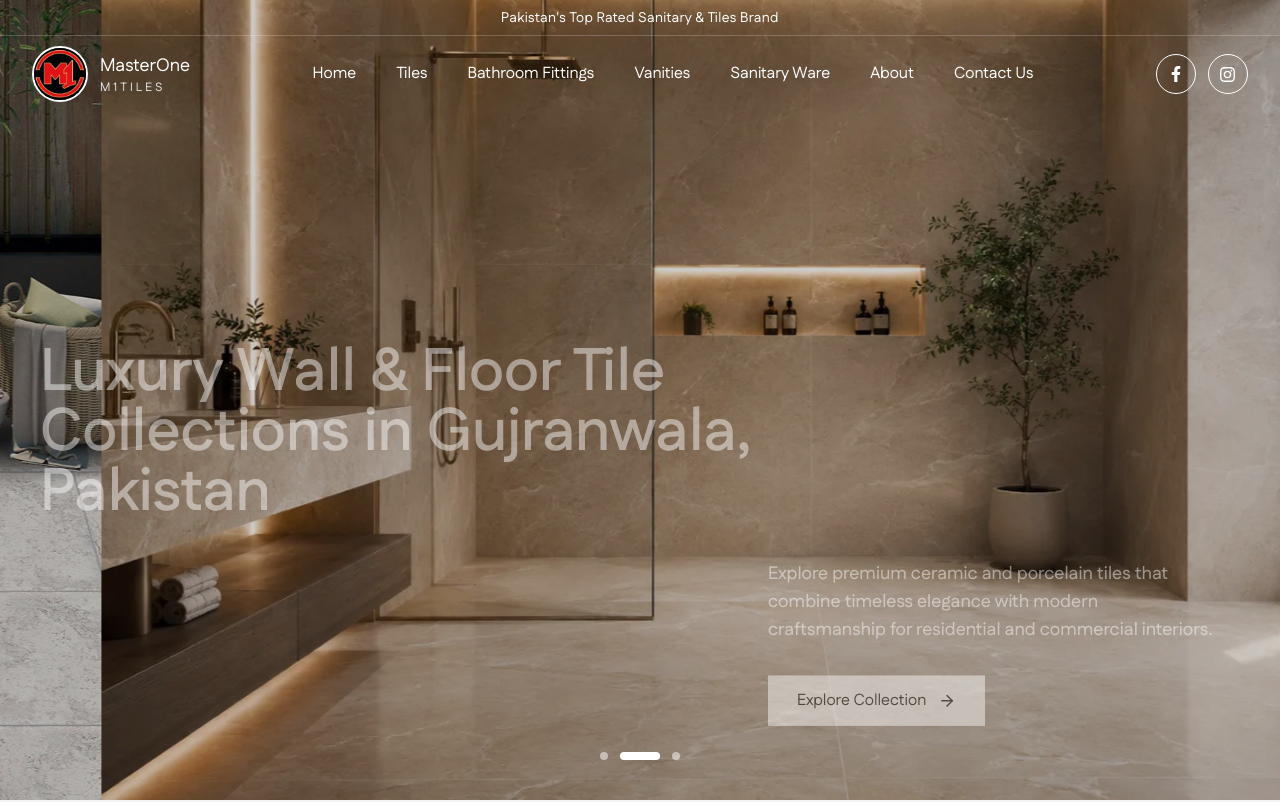
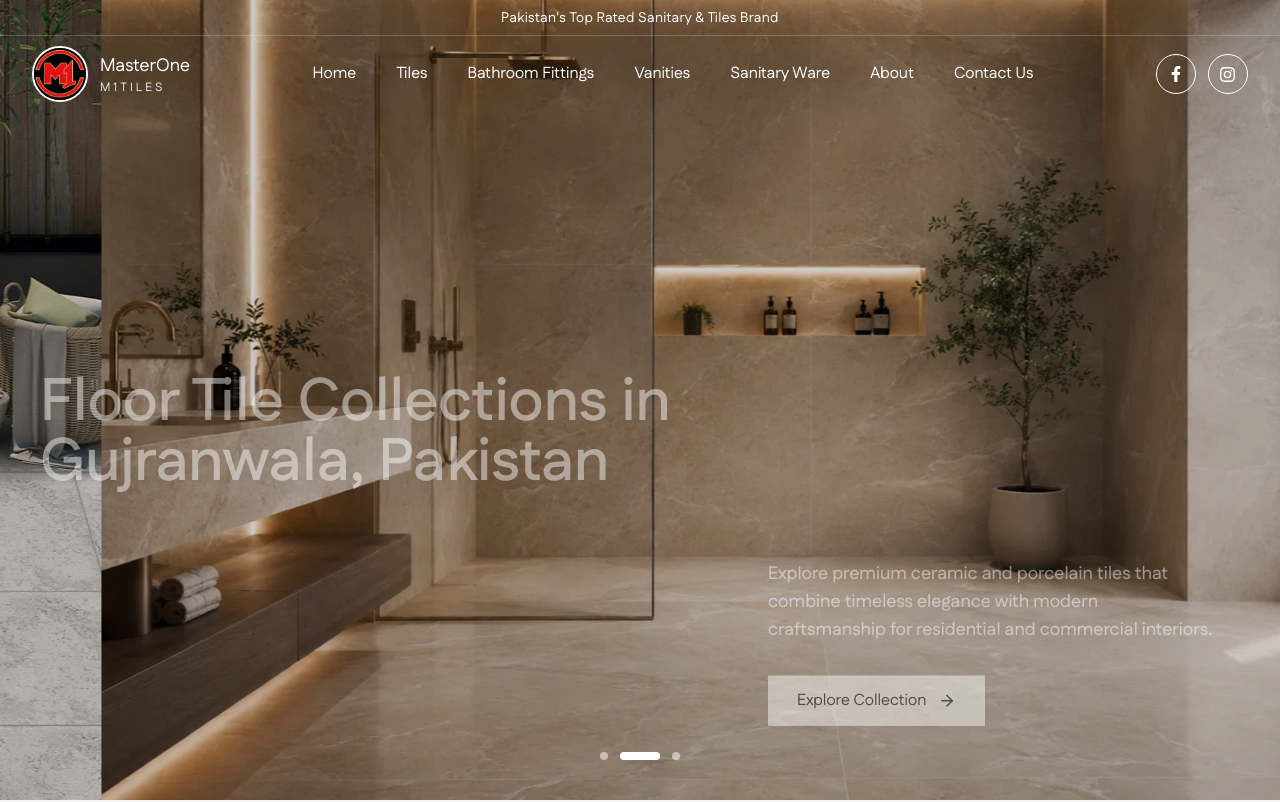
Before and after one commit to chbasit/mastertiles, a React (Vite) app: page / in a window 1280 px wide. Shown: the top 802 px of the page. Built offline with nearby package versions, Linux system fonts and the light colour scheme.

Commit message:
fix: hero section title

```diff
--- a/src/components/HeroSection.jsx
+++ b/src/components/HeroSection.jsx
@@ -9,13 +9,13 @@ import outdoorTiles from "../assets/images/outdoor.jpg";
 const slides = [
   {
     image: outdoorTiles,
-    title: "Premium Outdoor Tiles Designed for Every Space in Pakistan",
+    title: "Premium Outdoor Tiles for Every Space",
     description:
       "Enhance patios, terraces, gardens, and commercial spaces with durable porcelain outdoor tiles crafted for long-lasting beauty and performance.",
   },
   {
     image: wallTiles,
-    title: "Luxury Wall & Floor Tile Collections in Gujranwala, Pakistan",
+    title: "Floor Tile Collections in Gujranwala, Pakistan",
     description:
       "Explore premium ceramic and porcelain tiles that combine timeless elegance with modern craftsmanship for residential and commercial interiors.",
   },
```
